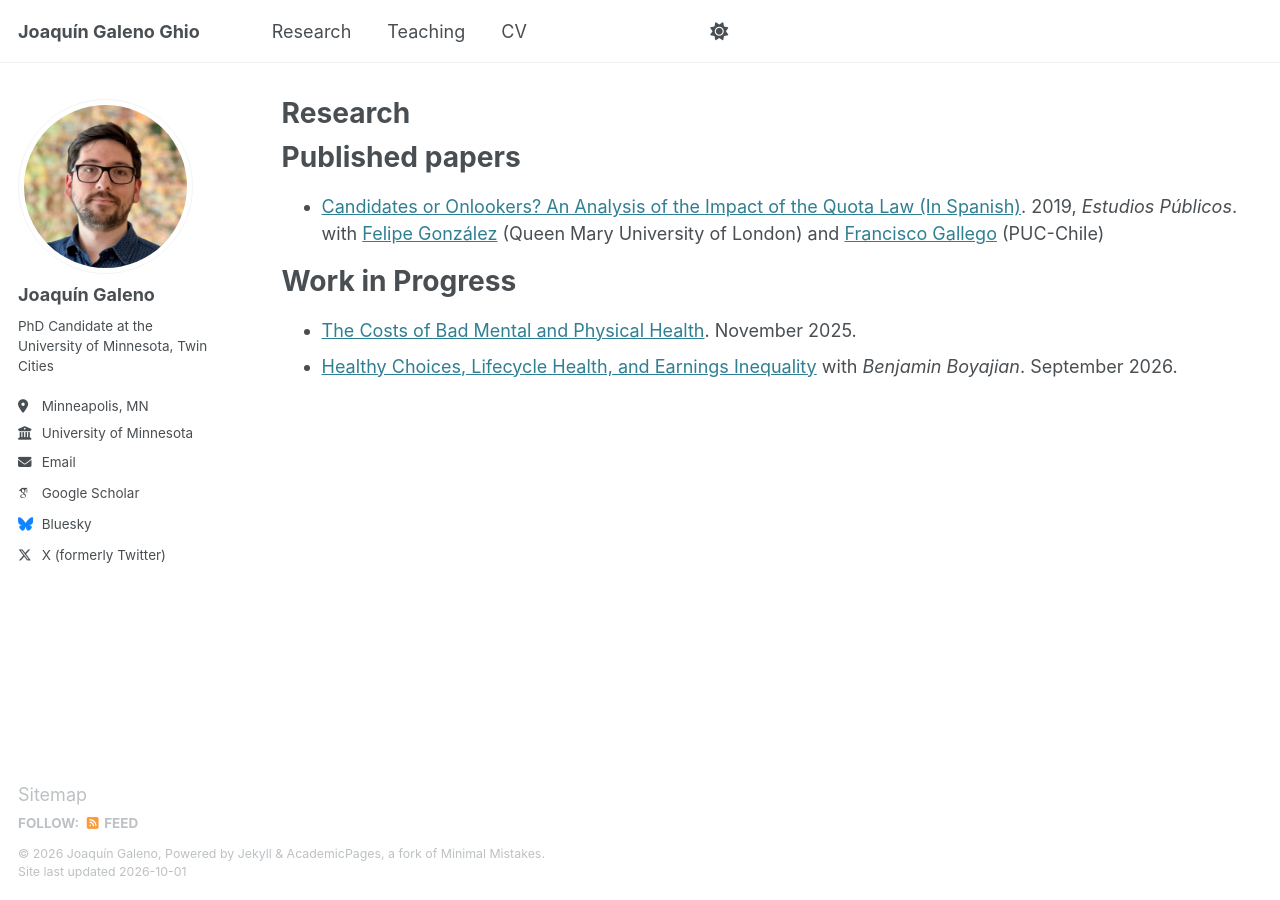
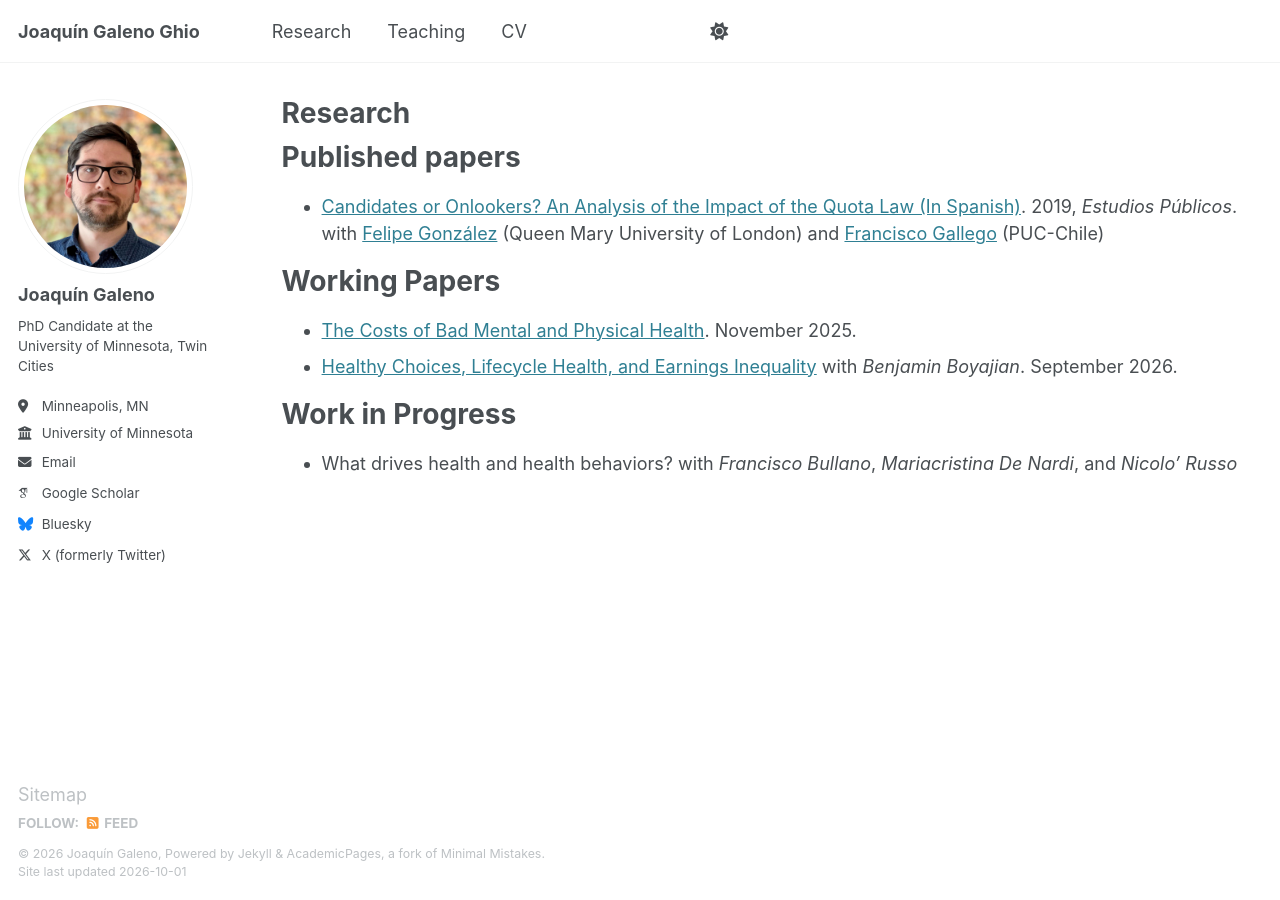
Before and after one commit to galen015/galen015.github.io, a Jekyll site: the page built from _pages/research.md, in a window 1280 px wide. Built offline with Jekyll 4.4.1, drawn with Linux system fonts in a browser that asks for light colours; some web fonts are replaced.

Commit message:
Research page: Working Papers section and new Work in Progress
Co-Authored-By: Claude Opus 5.5 <noreply@anthropic.com>

```diff
--- a/_pages/research.md
+++ b/_pages/research.md
@@ -13,7 +13,11 @@ Published papers
   * [Candidates or Onlookers? An Analysis of the Impact of the Quota Law (In Spanish)](https://www.estudiospublicos.cl/index.php/cep/article/view/21/26). 2019, *Estudios Públicos*. \
 with [Felipe González](https://fagonza4.github.io/) (Queen Mary University of London) and [Francisco Gallego](https://sites.google.com/view/franciscoagallego) (PUC-Chile)
 
-Work in Progress
+Working Papers
 ======
   * [The Costs of Bad Mental and Physical Health]({{ base_path }}/files/251110_3YP_draft.pdf). November 2025.
   * [Healthy Choices, Lifecycle Health, and Earnings Inequality]({{ base_path }}/files/260929_BG_draft.pdf) with <i>Benjamin Boyajian</i>. September 2026.
+
+Work in Progress
+======
+  * What drives health and health behaviors? with <i>Francisco Bullano</i>, <i>Mariacristina De Nardi</i>, and <i>Nicolo' Russo</i>
```
